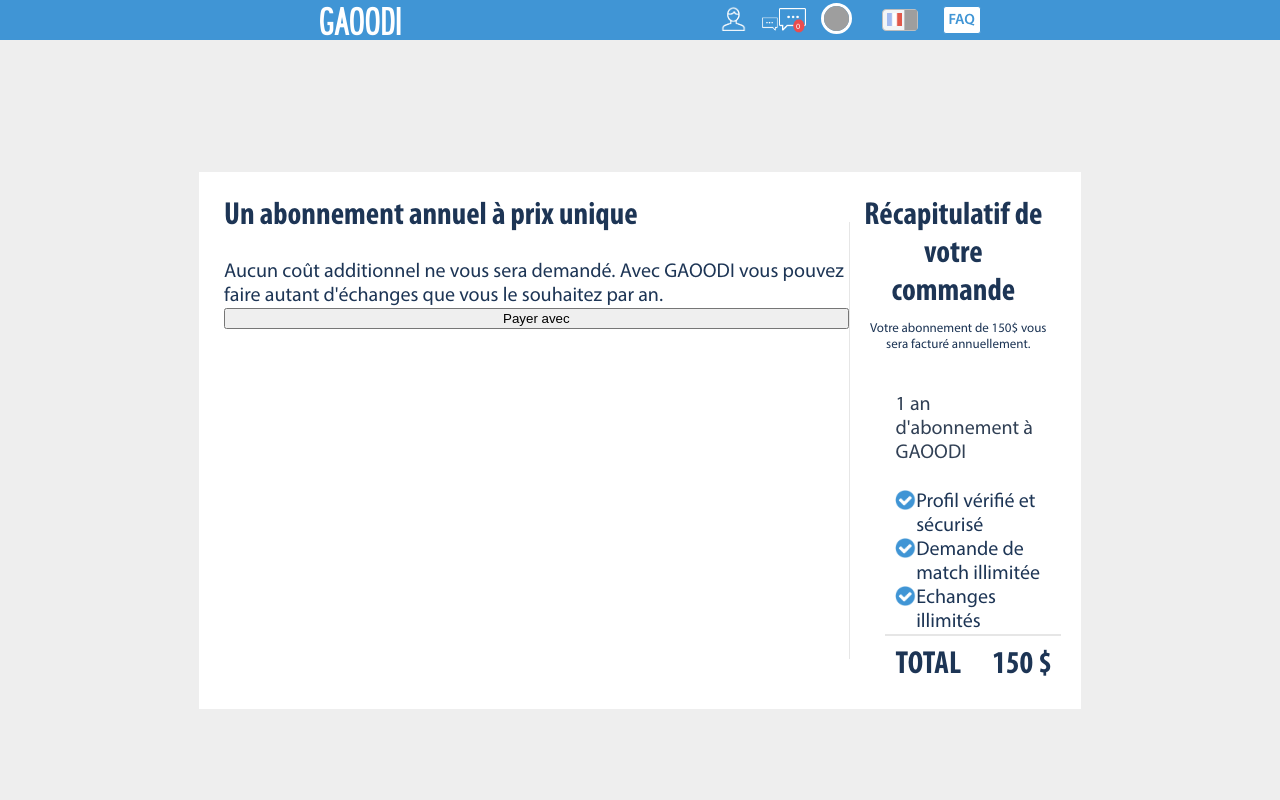
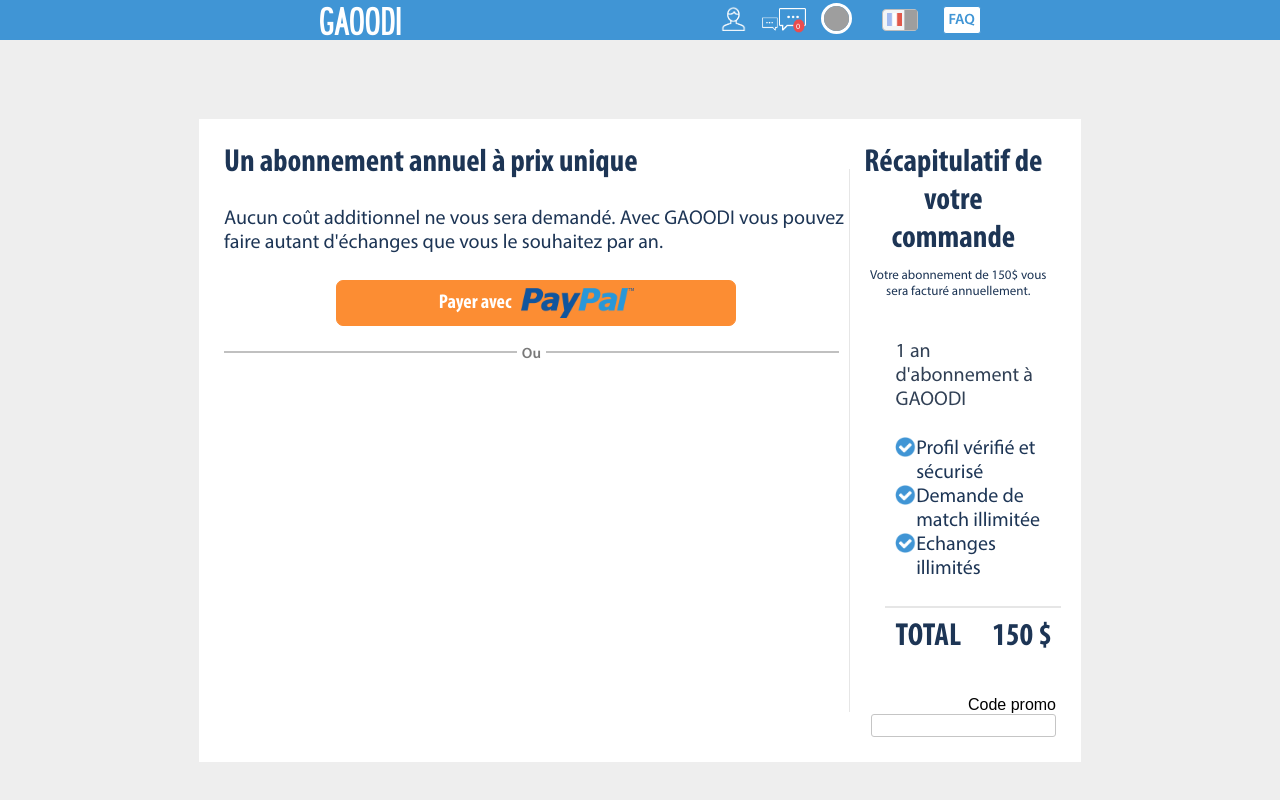
Before and after one commit to ThomasBaz/GaoodiDev, a React (Create React App) app: page /payment in a window 1280 px wide. Shown: the top 800 px of the page. Built offline with nearby package versions, Linux system fonts and the light colour scheme; grey boxes are pictures that could not be loaded.

Commit message:
Suite payment container

```diff
--- a/src/Payment.js
+++ b/src/Payment.js
@@ -74,8 +74,15 @@
 					<div className="PaymentArea">
 						<div className="PaymentTitle">{fullText[this.props.locale].title1}</div>
 						<div className="PaymentText mediumPaddingTop">{fullText[this.props.locale].text1}</div>
-						<button id="btnPaypal">{fullText[this.props.locale].text18}</button>
-						<div className="PaymentHorizontalDelimiter"></div>
+						<button id="btnPaypal">
+							{fullText[this.props.locale].text18}
+							<img src="/img/150/Paypal_2007_logo.svg_-1.png" />
+							</button>
+						<div className="smallMarginTop TitleMiddleAndLine">
+							<span>
+								{fullText[this.props.locale].text19}
+							</span>
+						</div>
 					</div>
 					<div id="verticalDelimiter"/>
 					<div className="PaymentSummary">
@@ -94,10 +101,16 @@
 							<img src="/img/240/verifié_240.png"/>
 							<div className="PaymentText">{fullText[this.props.locale].text6}</div>
 						</div>
-						<div className="PaymentVerticalDelimiter"></div>
+						<div className="mediumMarginTop PaymentVerticalDelimiter"></div>
 						<div className="PaymentV smallPaddingTop">
 							<div className="PaymentTitle">{fullText[this.props.locale].text7}</div>
 							<div className="PaymentTitle flexEnd">{fullText[this.props.locale].text8}</div>
+						</div>
+						<div className="CodePromo">
+							{fullText[this.props.locale].text9}
+							<div>
+								<input type="text" />
+							</div>
 						</div>
 					</div>
 				</div>
--- a/src/css/Payment.css
+++ b/src/css/Payment.css
@@ -89,8 +89,62 @@
     height: 20px;
 }
 
+.CodePromo {
+    padding-top: 5vh;
+    text-align: right;
+}
+
+.CodePromo input {
+    padding: 3px;
+    border: solid 1px rgb(197, 197, 197);
+    border-radius: 3px;
+}
+
+.TitleMiddleAndLine {
+    font-family: 'MyriadProSemiB';
+    color: black;
+    font-size: 20px;
+    text-align: center;
+    line-height: 35px;
+    -webkit-box-shadow: 0 15px 0 0 #fff inset, 0 17px 0 0 silver inset;
+    box-shadow: 0 15px 0 0 #fff inset, 0 17px 0 0 silver inset;
+    margin-right: 10px;
+}
+
+.TitleMiddleAndLine span {
+    background-color: white;
+    padding-left: 5px;
+    padding-right: 5px;
+    font-family: 'MyriadProSemiB';
+    font-size: 15px;
+    color: rgb(121, 121, 121);
+}
+
 #btnPaypal {
+    display: flex;
+    padding: 7px;
+    border: solid 1px rgb(252, 141, 51);
+    background-color:  rgb(252, 141, 51);
+    border-radius: 7px;
+    color: white;
+    font-family: 'MyriadPro';
+    font-size: 20px;
+    width: 400px;
+    margin-left: auto;
+    margin-right: auto;
+    align-items: center;
+    justify-content: center;
+    margin-top: 25px;
+}
 
+#btnPaypal:hover {
+    border: solid 1px rgb(255, 181, 121);
+    background-color:  rgb(255, 181, 121);
+}
+
+#btnPaypal img {
+    margin-left: 10px;
+    height: 30px;
 }
 
 #verticalDelimiter {
@@ -114,6 +168,18 @@
     padding-top: 40px;
 }
 
+.smallMarginTop {
+    margin-top: 10px;
+}
+
+.mediumMarginTop {
+    margin-top: 25px;
+}
+
+.largeMarginTop {
+    margin-top: 40px;
+}
+
 .PaymentHorizontalDelimiter {
 
 }
```
Also changed, not shown: public/img/150/Paypal_2007_logo.svg_-1.png (added).
